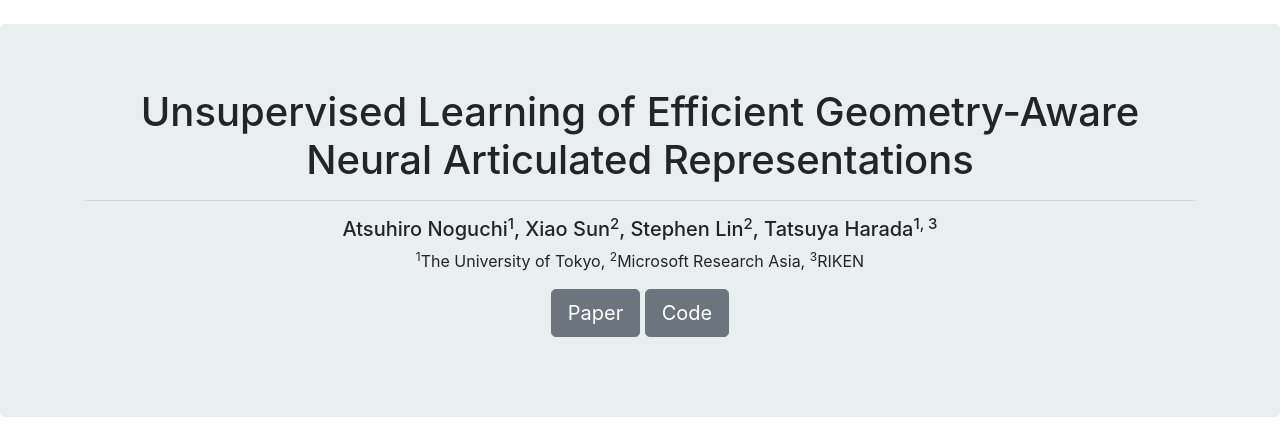
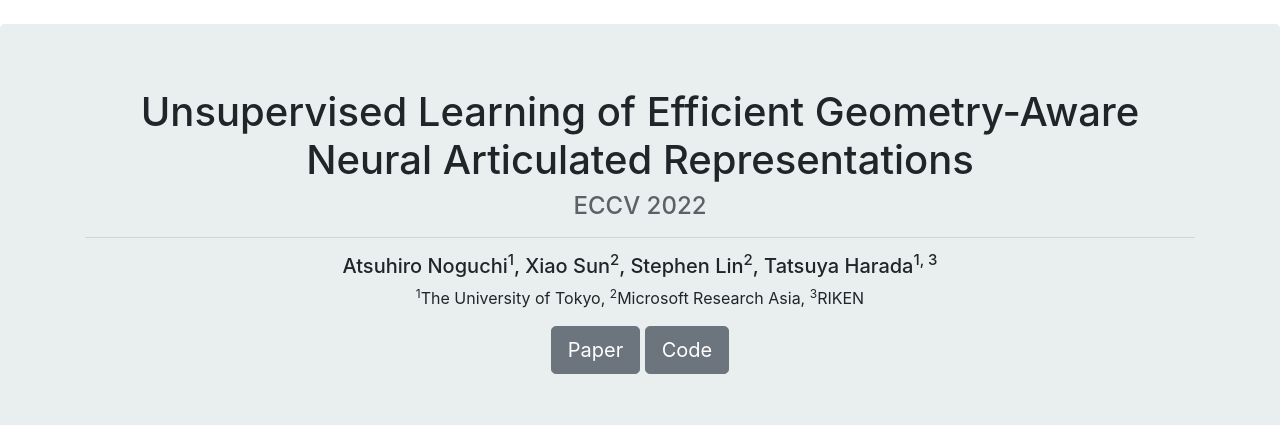
Before and after one commit to nogu-atsu/nogu-atsu.github.io, a Jekyll site: the page ENARF-GAN/index.html, which Jekyll copies as it is, in a window 1280 px wide and 900 px high, cut to the strip 0-425 px from the top of the window. Built offline with Jekyll 4.4.1, drawn with Linux system fonts in a browser that asks for light colours.

Commit message:
Update index.html

```diff
--- a/ENARF-GAN/index.html
+++ b/ENARF-GAN/index.html
@@ -20,7 +20,7 @@
         <div class="row">
           <div class="col-12">
             <h1>Unsupervised Learning of Efficient Geometry-Aware Neural Articulated Representations</h1>
-            <!-- <h4 style="color:#5a6268;"> conference </h4> -->
+            <h4 style="color:#5a6268;"> ECCV 2022 </h4>
             <hr>
             <h5> Atsuhiro Noguchi<sup>1</sup>, Xiao Sun<sup>2</sup>, Stephen Lin<sup>2</sup>, Tatsuya Harada<sup>1,
                 3</sup> </h5>
```
